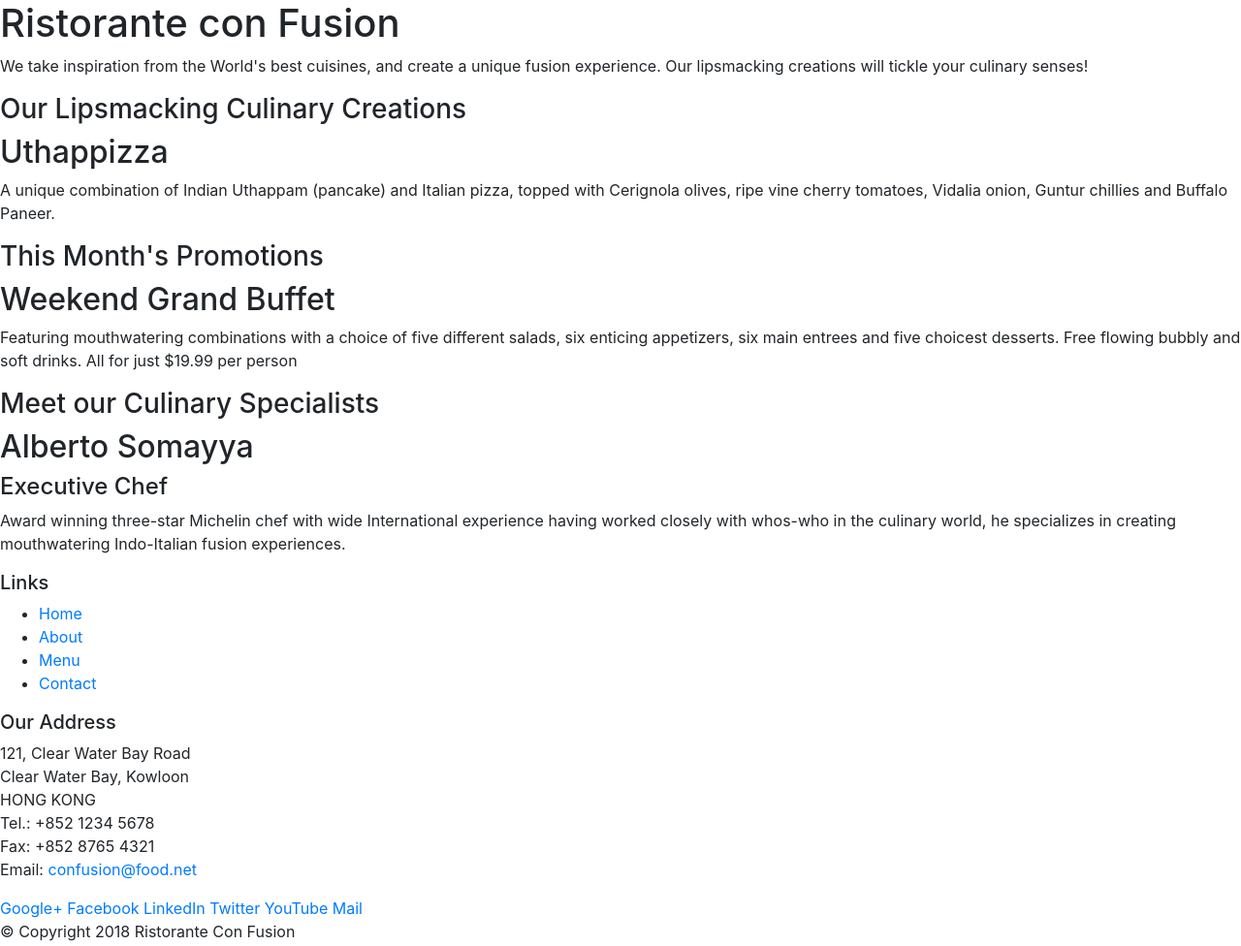
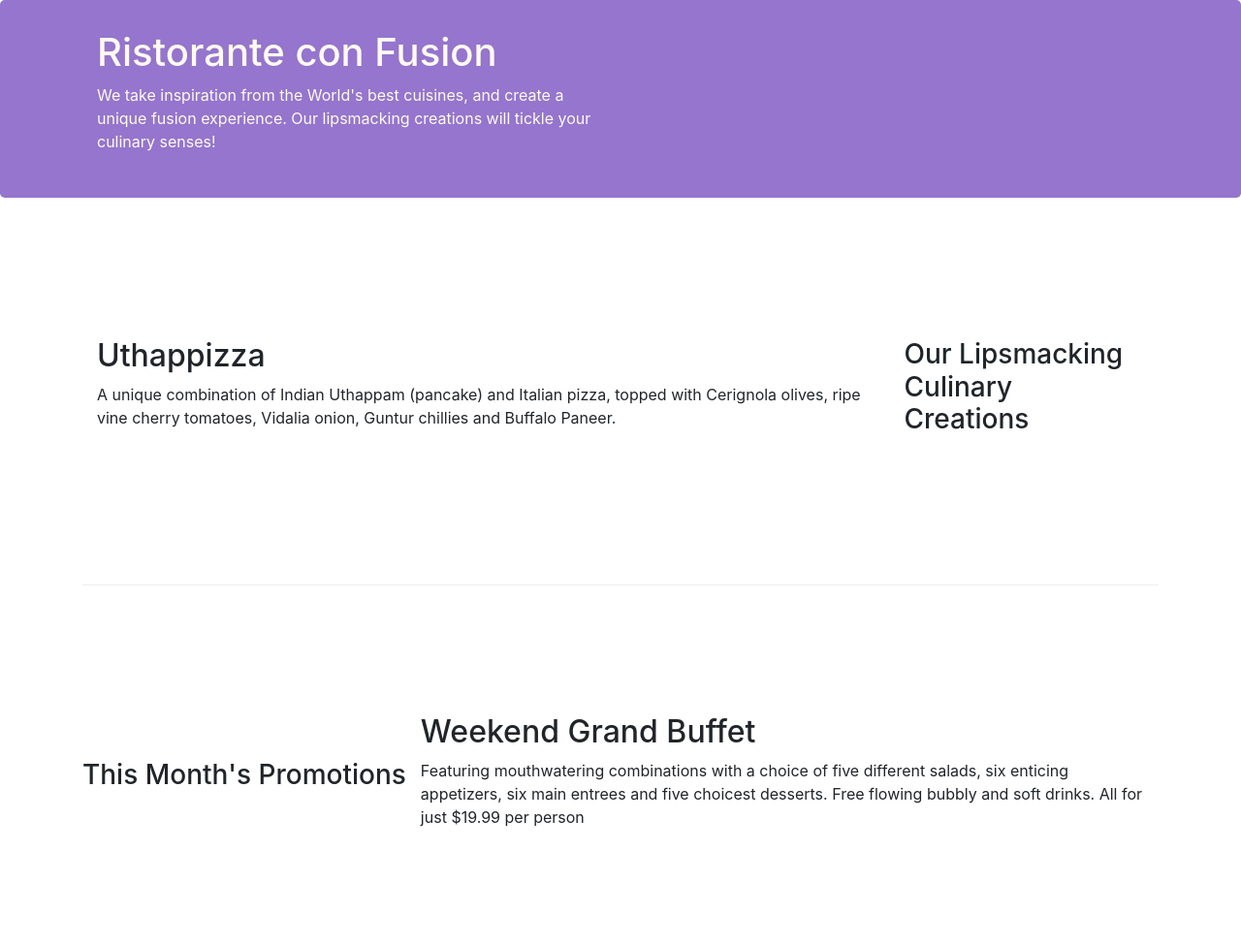
Before and after one commit to arijit-rout/bootstrap4, a website: page index.html in a window 1280 px wide. Shown: the top 976 px of the page at 97% size. Drawn offline with nearby package versions, Linux system fonts and the light colour scheme.

Commit message:
bootsrtap-grid

```diff
--- /dev/null
+++ b/css/styles.css
@@ -0,0 +1,28 @@
+.row-header{
+    margin: 0px auto;
+    padding: 0px auto;
+}
+.row-content{
+    margin: 0px auto;
+    padding: 50px 0px 50px 0px auto;
+    border-bottom: 1px ridge;
+    min-height: 400px ;
+}
+
+footer{
+    background-color: #D1C4E9;
+    margin: 0px auto;
+    padding: 0px 20px 0px 20px ;
+}
+
+.jumbotron{
+    margin: 0px auto;
+    padding: 30px 70px 30px 70px ;
+    background-color: #9575cd;
+    color: floralwhite;
+}
+.address{
+    font-size: 80%;
+    color: #0f0f0f;
+    margin: 0px;
+}
--- a/index.html
+++ b/index.html
@@ -9,15 +9,16 @@
 
     <!-- Bootstrap CSS -->
     <link rel="stylesheet" href="node_modules/bootstrap/dist/css/bootstrap.min.css">
+    <link rel="stylesheet" href="css/styles.css">
     <title>Ristorante Con Fusion</title>
 </head>
 
 <body>
 
-    <header>
-        <div>
-            <div>
-                <div>
+    <header class="jumbotron">
+        <div class="container">
+            <div class="row row-header">
+                <div class=" col-12 col-sm-6">
                     <h1>Ristorante con Fusion</h1>
                     <p>We take inspiration from the World's best cuisines, and create a unique fusion experience. Our lipsmacking creations will tickle your culinary senses!</p>
                 </div>
@@ -27,33 +28,33 @@
         </div>
     </header>
 
-    <div>
-        <div>
-            <div>
+    <div class="container">
+        <div class="row row-content align-items-center">
+            <div class= "col-12 col-sm-4 rder-sm-last col-md-3">
                 <h3>Our Lipsmacking Culinary Creations</h3>
             </div>
-            <div>
+            <div class="col col-sm order-sm-first col-md">
                 <h2>Uthappizza</h2>
                 <p>A unique combination of Indian Uthappam (pancake) and Italian pizza, topped with Cerignola olives, ripe vine cherry tomatoes, Vidalia onion, Guntur chillies and Buffalo Paneer.</p>
             </div>
         </div>
 
 
-        <div>
+        <div class="row row-content align-items-center">
             <div>
                 <h3>This Month's Promotions</h3>
             </div>
-            <div>
+            <div class="col col-sm col-md">
                 <h2>Weekend Grand Buffet</h2>
                 <p>Featuring mouthwatering combinations with a choice of five different salads, six enticing appetizers, six main entrees and five choicest desserts. Free flowing bubbly and soft drinks. All for just $19.99 per person </p>
             </div>
         </div>
 
-        <div>
-            <div>
+        <div class="row row-content align-items-center">
+            <div class= "col-12 col-sm-4 col-md-3">
                 <h3>Meet our Culinary Specialists</h3>
             </div>
-            <div>
+            <div class="col col-sm col-md">
                 <h2>Alberto Somayya</h2>
                 <h4>Executive Chef</h4>
                 <p>Award winning three-star Michelin chef with wide International experience having worked closely with whos-who in the culinary world, he specializes in creating mouthwatering Indo-Italian fusion experiences. </p>
@@ -62,20 +63,20 @@
     </div>
 
     <footer>
-        <div>
-            <div>
-                <div>
+        <div class="container">
+            <div class="row">
+                <div class="col-4 offset=1 col-sm-2">
                     <h5>Links</h5>
-                    <ul>
+                    <ul class="list-unstyled">
                         <li><a href="#">Home</a></li>
                         <li><a href="#">About</a></li>
                         <li><a href="#">Menu</a></li>
                         <li><a href="#">Contact</a></li>
                     </ul>
                 </div>
-                <div>
+                <div class="col-7 col-sm-5">
                     <h5>Our Address</h5>
-                    <address>
+                    <address class="address">
 		              121, Clear Water Bay Road<br>
 		              Clear Water Bay, Kowloon<br>
 		              HONG KONG<br>
@@ -84,7 +85,7 @@
 		              Email: <a href="mailto:confusion@food.net">confusion@food.net</a>
 		           </address>
                 </div>
-                <div>
+                <div class="col-12 col-sm-4">
                     <div>
                         <a href="http://google.com/+">Google+</a>
                         <a href="http://www.facebook.com/profile.php?id=">Facebook</a>
@@ -95,12 +96,13 @@
                     </div>
                 </div>
            </div>
-           <div>
-                <div>
+           <div class="row justify-content-center">
+                <div class="col-auto">
                     <p>© Copyright 2018 Ristorante Con Fusion</p>
                 </div>
            </div>
         </div>
+
     </footer>
     <!-- jQuery first, then Popper.js, then Bootstrap JS. -->
     <script src="node_modules/jquery/dist/jquery.slim.min.js"></script>
```
